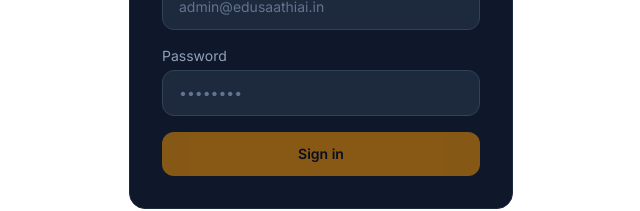
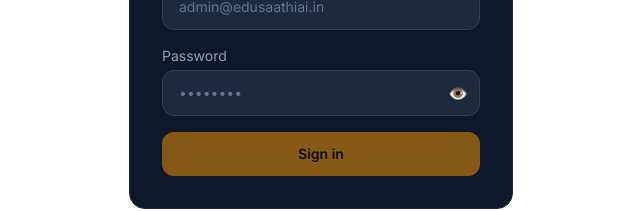
Before and after one commit to edusaathiaiin-ai/Main, a Next.js app in the folder admin/: page /login in a window 1280 px wide. Shown: the part 376-587 px from the top of the page, without its empty margins (319-959 px from the left). Built offline with nearby package versions, Linux system fonts and the light colour scheme; no server answers.

Commit message:
fix: email allowlist admin check + password eye icon

```diff
--- a/admin/app/login/page.tsx
+++ b/admin/app/login/page.tsx
@@ -3,10 +3,14 @@ import { useState } from 'react';
 import { getBrowserClient } from '@/lib/supabase-browser';
 import { useRouter } from 'next/navigation';
 
+// Allowed admin emails
+const ADMIN_EMAILS = ['edusaathiai.in@gmail.com'];
+
 export default function LoginPage() {
   const router = useRouter();
   const [email, setEmail] = useState('');
   const [password, setPassword] = useState('');
+  const [showPw, setShowPw] = useState(false);
   const [loading, setLoading] = useState(false);
   const [error, setError] = useState('');
 
@@ -14,27 +18,21 @@ export default function LoginPage() {
     setLoading(true); setError('');
     const sb = getBrowserClient();
 
-    const { error: err } = await sb.auth.signInWithPassword({
+    const { data, error: err } = await sb.auth.signInWithPassword({
       email: email.trim().toLowerCase(),
       password,
     });
 
     if (err) { setError(err.message); setLoading(false); return; }
 
-    // Verify admin role
-    const { data: { user } } = await sb.auth.getUser();
-    if (user) {
-      const { data: profile } = await sb
-        .from('profiles')
-        .select('role')
-        .eq('id', user.id)
-        .single();
-      if (profile?.role === 'admin') {
+    const userEmail = data.user?.email?.toLowerCase() ?? '';
+    if (ADMIN_EMAILS.includes(userEmail)) {
       router.push('/users');
       return;
     }
+
+    // Not an admin email — sign out and block
     await sb.auth.signOut();
-    }
     setError('Admin access only.');
     setLoading(false);
   };
@@ -58,14 +56,24 @@ export default function LoginPage() {
         />
 
         <label className="block text-sm text-slate-400 mb-1">Password</label>
+        <div className="relative mb-4">
           <input
-          type="password"
+            type={showPw ? 'text' : 'password'}
             value={password}
             onChange={e => setPassword(e.target.value)}
             onKeyDown={e => e.key === 'Enter' && signIn()}
             placeholder="••••••••"
-          className="w-full bg-slate-800 border border-slate-700 rounded-xl px-4 py-3 text-sm text-white placeholder-slate-500 focus:outline-none focus:border-amber-500 mb-4"
+            className="w-full bg-slate-800 border border-slate-700 rounded-xl px-4 py-3 pr-12 text-sm text-white placeholder-slate-500 focus:outline-none focus:border-amber-500"
           />
+          <button
+            type="button"
+            onClick={() => setShowPw(v => !v)}
+            className="absolute right-3 top-1/2 -translate-y-1/2 text-slate-400 hover:text-white"
+            tabIndex={-1}
+          >
+            {showPw ? '🙈' : '👁️'}
+          </button>
+        </div>
 
         <button
           onClick={signIn}
```
Lines whose indentation alone changed are shown as unchanged.
